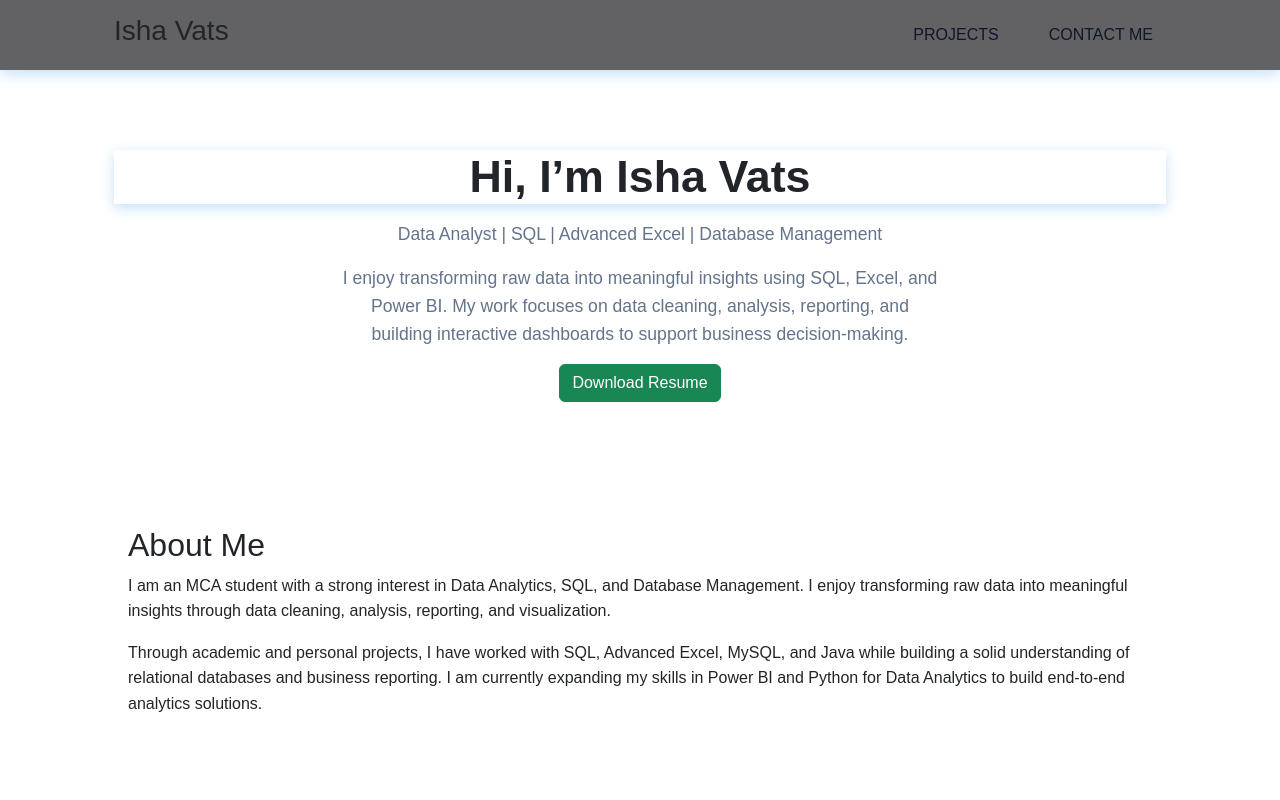
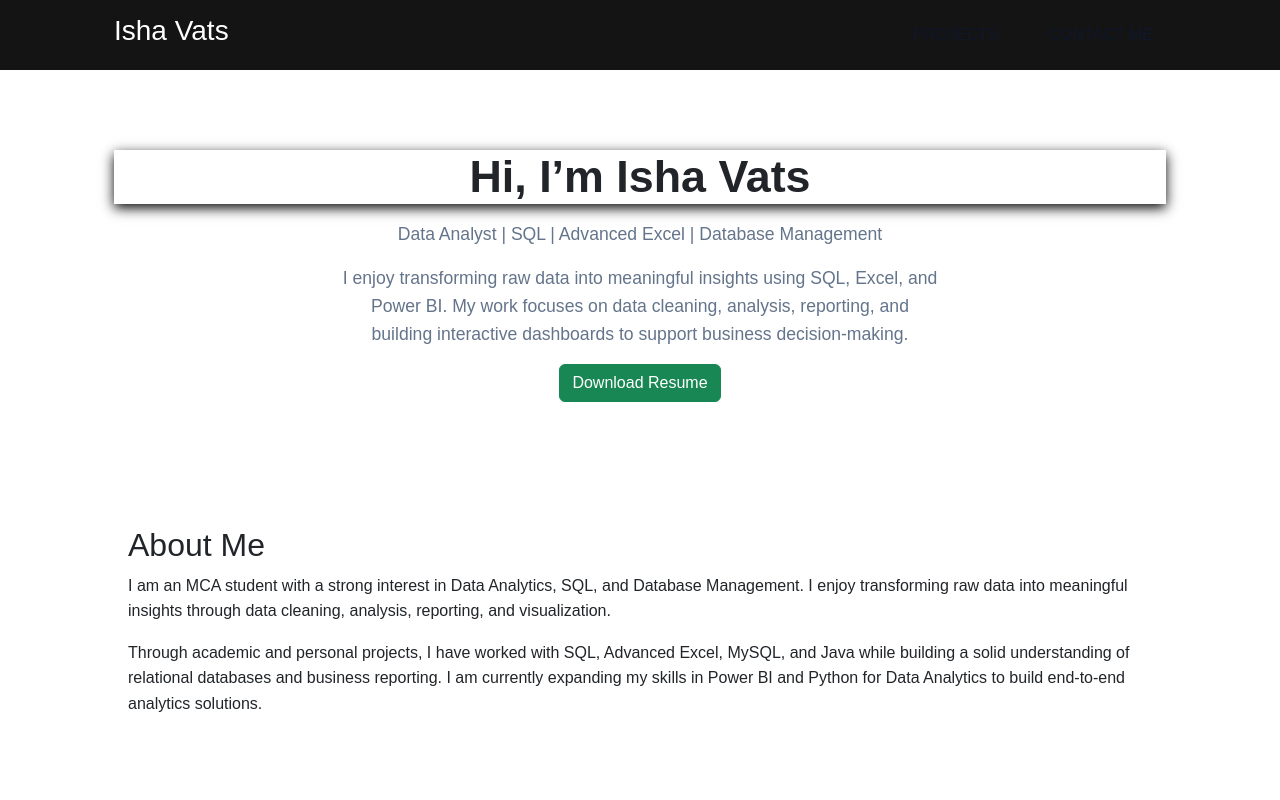
Before and after one commit to Isha1906/isha-vats-portfolio, a React (Vite) app: page / in a window 1280 px wide. Shown: the top 800 px of the page. Built offline with nearby package versions, Linux system fonts and the light colour scheme.

Commit message:
Contact.css changes

```diff
--- a/src/component/Contact.jsx
+++ b/src/component/Contact.jsx
@@ -21,7 +21,7 @@ const Contact = () => {
 
         <div className="contact-item">
           <span>Mobile: </span>
-          <strong>8700300801</strong>
+          8700300801
         </div>
 
         <div className="contact-item">
--- a/src/style/Hero.css
+++ b/src/style/Hero.css
@@ -7,7 +7,7 @@
 .hero h1 {
   font-size: 2.8rem;
   font-weight: 700;
-  box-shadow: 0 4px 12px rgba(85, 168, 236, 0.349);
+  box-shadow: 0 4px 12px rgb(7, 7, 7);
 }
 
 .hero p {
--- a/src/style/Navbar.css
+++ b/src/style/Navbar.css
@@ -5,8 +5,9 @@ header {
   /* border-radius: 25px solid black; */
   /* border-bottom: 1px solid #E5E7EB; */
   z-index: 100;
-  box-shadow: 0 4px 12px rgba(85, 168, 236, 0.349);
-  background-color: rgba(73, 73, 77, 0.863);
+
+  background-color: rgba(5, 5, 5, 0.938);
+  color: white;
 }
 
 nav {
--- a/src/style/Skill.css
+++ b/src/style/Skill.css
@@ -7,7 +7,7 @@
 
 .skill-box {
   background: white;
-  box-shadow: 0 4px 10px rgb(14, 14, 13);
+  box-shadow: 0 4px 10px rgb(0, 0, 0);
   padding: 1.2rem;
   border-radius: 8px;
 }
--- a/src/style/contact.css
+++ b/src/style/contact.css
@@ -1,7 +1,7 @@
 #contact {
     padding: 80px 20px;
     text-align: center;
-    background: #f8f9fc;
+    background: #ffffff;
     text-decoration: none;
 }
 
@@ -23,14 +23,14 @@
     background: white;
     padding: 35px;
     border-radius: 16px;
-    box-shadow: 0 10px 30px rgba(0,0,0,.08);
+    box-shadow: 0 10px 30px rgb(0, 0, 0);
     text-decoration: none;
 
 }
 
 .contact-item {
     /* display: flex; */
-    align-items: center;
+
     gap: 15px;
     padding: 16px 10px;
     border-bottom: 1px solid #ececec;
```
